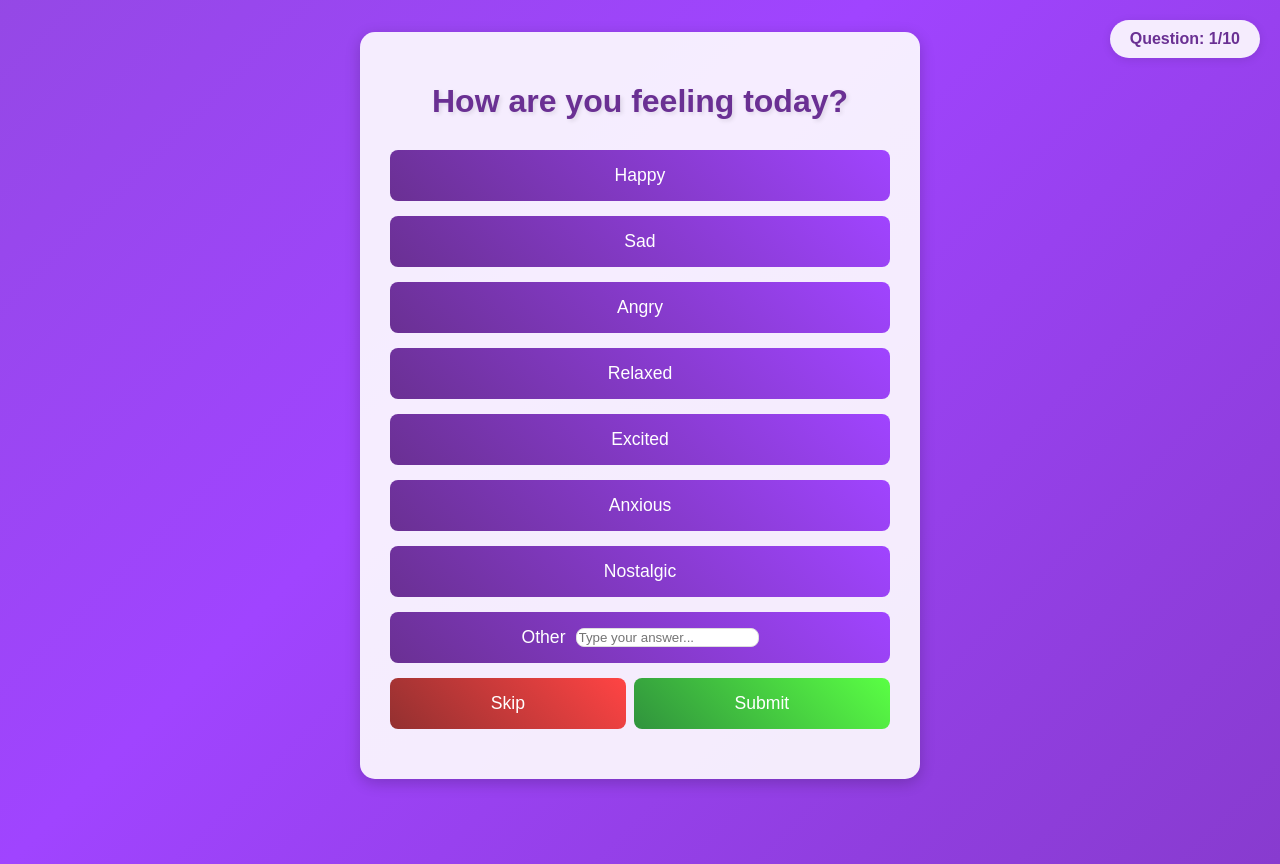
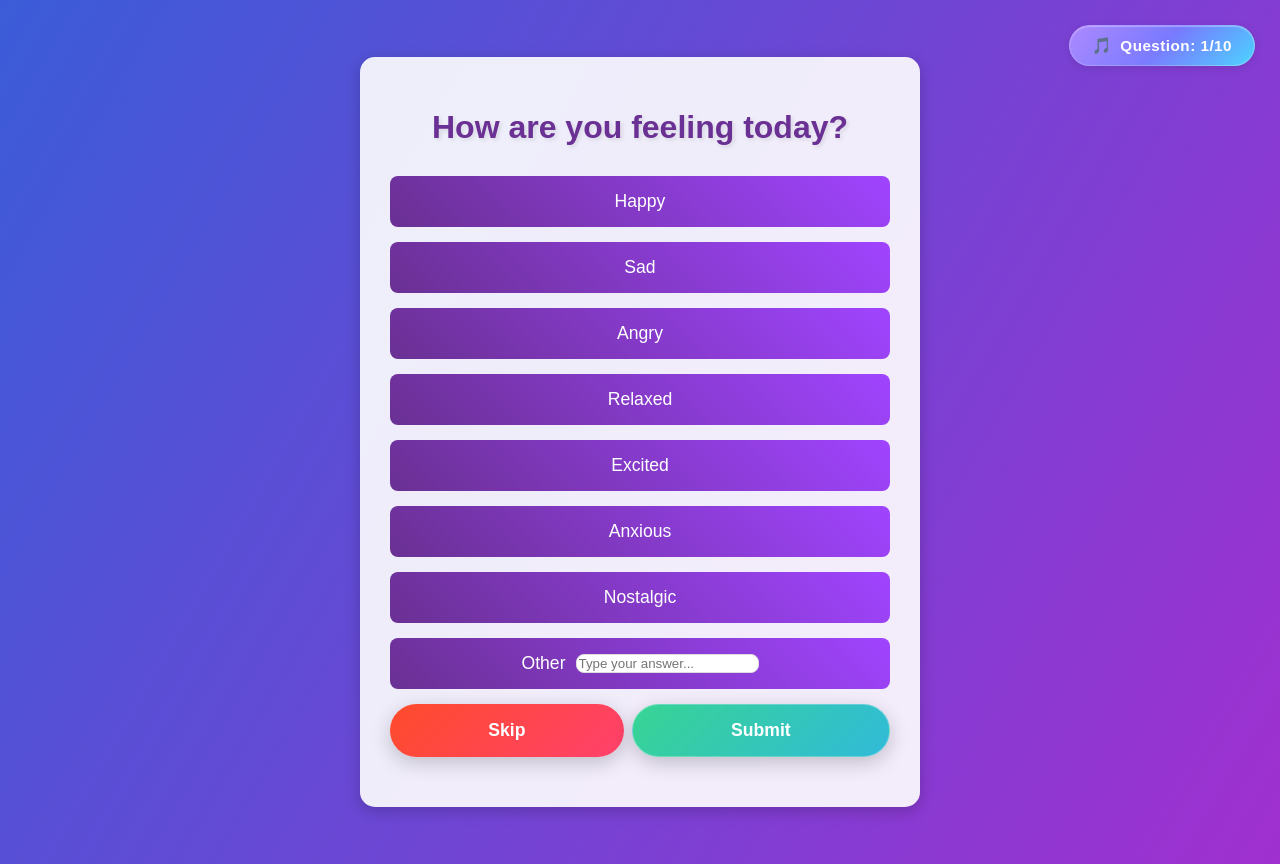
Before and after one commit to TuanDinh1233/EmotituneCopy, a plain HTML site: page frontend/index.html in a window 1280 px wide. Drawn offline with Linux system fonts and the light colour scheme.

Commit message:
minor styling adjustments across quiz components

```diff
--- a/frontend/style.css
+++ b/frontend/style.css
@@ -1,3 +1,4 @@
+
 body {
   font-family: Arial, sans-serif;
   margin: 0;
@@ -5,11 +6,13 @@ body {
   display: flex;
   flex-direction: column;
   align-items: center;
-    background: linear-gradient(-45deg, #6a3093, #a044ff, #7b52ab, #553c8b);
-    background-size: 400% 400%;
-    animation: gradientBG 15s ease infinite;
+  justify-content: center;
+  background: linear-gradient(120deg, #3B5CD8, #A030D0, #FF6EC7, #00C6FF);
+  background-size: 300% 300%;
+  animation: gradientFlow 15s ease infinite;
   padding: 2rem;
   gap: 2rem;
+  color: white;
 }
 
 @keyframes gradientBG {
@@ -280,12 +283,16 @@ body {
 }
 
 .question select {
-    padding: 0.5rem;
-    border: 1px solid #ddd;
-    border-radius: 5px;
+  padding: 0.6rem 1rem;
+  border: 1px solid rgba(255, 255, 255, 0.3);
+  border-radius: 8px;
+  background: rgba(255, 255, 255, 0.15);
+  backdrop-filter: blur(10px);
+  -webkit-backdrop-filter: blur(10px);
+  color: #fff;
   font-size: 1rem;
   flex-grow: 1;
-    background-color: white;
+  outline: none;
 }
 
 .buttons {
@@ -369,45 +376,93 @@ h1 {
 }
 
 .skip-button {
-    background: linear-gradient(45deg, #933030, #ff4444);
+
   border: none;
   padding: 15px 25px;
-    border-radius: 8px;
+  border-radius: 50px;
+  font-size: 1.1em;
+  font-weight: 600;
   color: white;
-    font-size: 1.1em;
   cursor: pointer;
-    transition: transform 0.2s, box-shadow 0.2s;
+  transition: all 0.25s ease;
   display: flex;
   align-items: center;
   justify-content: center;
   gap: 10px;
+  backdrop-filter: blur(10px);
+  -webkit-backdrop-filter: blur(10px);
+  box-shadow: 0 6px 20px rgba(0, 0, 0, 0.2);
+
+}
+
+.skip-button {
+  background: linear-gradient(135deg, #ff4b2b, #ff416c);
+}
+
+.skip-button:active {
+  transform: scale(0.97);
+  box-shadow: 0 4px 15px rgba(0, 0, 0, 0.2);
 }
 
 .submit-button {
-    background: linear-gradient(45deg, #30933d, #5aff44);
   border: none;
   padding: 15px 25px;
-    border-radius: 8px;
+  border-radius: 50px;
+  font-size: 1.1em;
+  font-weight: 600;
   color: white;
-    font-size: 1.1em;
   cursor: pointer;
-    transition: transform 0.2s, box-shadow 0.2s;
+  transition: all 0.25s ease;
   display: flex;
   align-items: center;
   justify-content: center;
   gap: 10px;
+  backdrop-filter: blur(10px);
+  -webkit-backdrop-filter: blur(10px);
+  box-shadow: 0 6px 20px rgba(0, 0, 0, 0.2);
+}
+.submit-button {
+  background: linear-gradient(135deg, rgba(23, 208, 128, 0.85), rgba(0, 173, 208, 0.8));
+  border: 1px solid rgba(255, 255, 255, 0.25);
+}
+.submit-button:active {
+  transform: scale(0.97);
+  box-shadow: 0 4px 15px rgba(0, 0, 0, 0.2);
+}
+.question-counter {
+  position: absolute;
+  top: 25px;
+  right: 25px;
+  background: rgba(255, 255, 255, 0.25);
+  backdrop-filter: blur(20px);
+  -webkit-backdrop-filter: blur(20px);
+  padding: 10px 22px;
+  border-radius: 50px;
+  font-weight: 600;
+  font-size: 0.95rem;
+  color: #fff;
+  letter-spacing: 0.5px;
+  box-shadow:
+    0 2px 8px rgba(0, 0, 0, 0.1),
+    inset 0 1px 1px rgba(255, 255, 255, 0.3);
+  border: 1px solid rgba(255, 255, 255, 0.3);
+
+
+  background-image: linear-gradient(
+      to right,
+      rgba(255, 255, 255, 0.15),
+      rgba(255, 255, 255, 0.05)
+    ),
+    linear-gradient(135deg, #9f74ff, #6b6cff, #42d3ff);
+  background-origin: border-box;
+  background-clip: padding-box, border-box;
 }
 
-.question-counter {
-    position: absolute;
-    top: 20px;
-    right: 20px;
-    background: rgba(255, 255, 255, 0.9);
-    padding: 10px 20px;
-    border-radius: 20px;
-    box-shadow: 0 2px 10px rgba(0, 0, 0, 0.1);
-    color: #6a3093;
-    font-weight: bold;
+.question-counter::before {
+  content: "🎵";
+  margin-right: 8px;
+  font-size: 1rem;
+  opacity: 0.85;
 }
 
 .continue-prompt {
```
Lines whose indentation alone changed are shown as unchanged.
